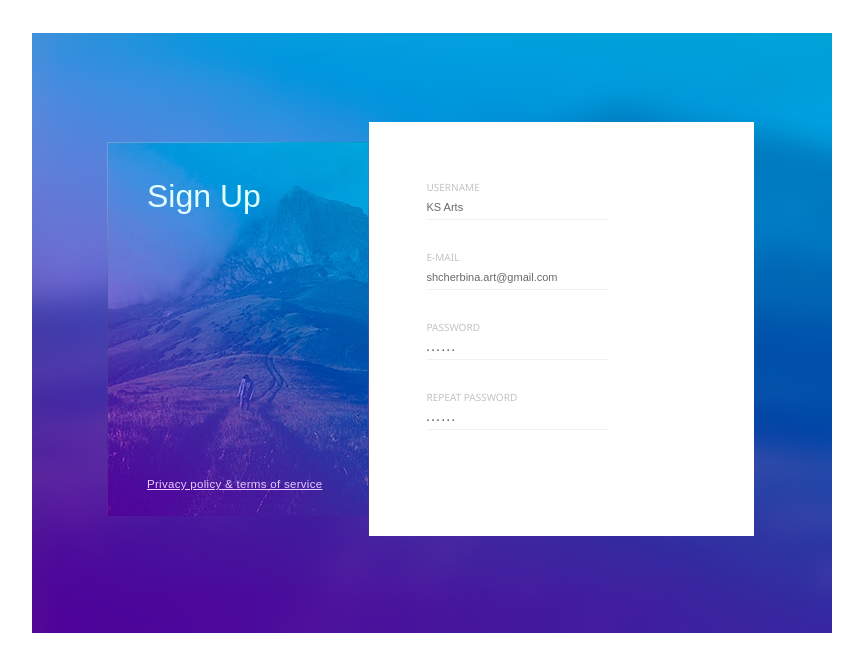
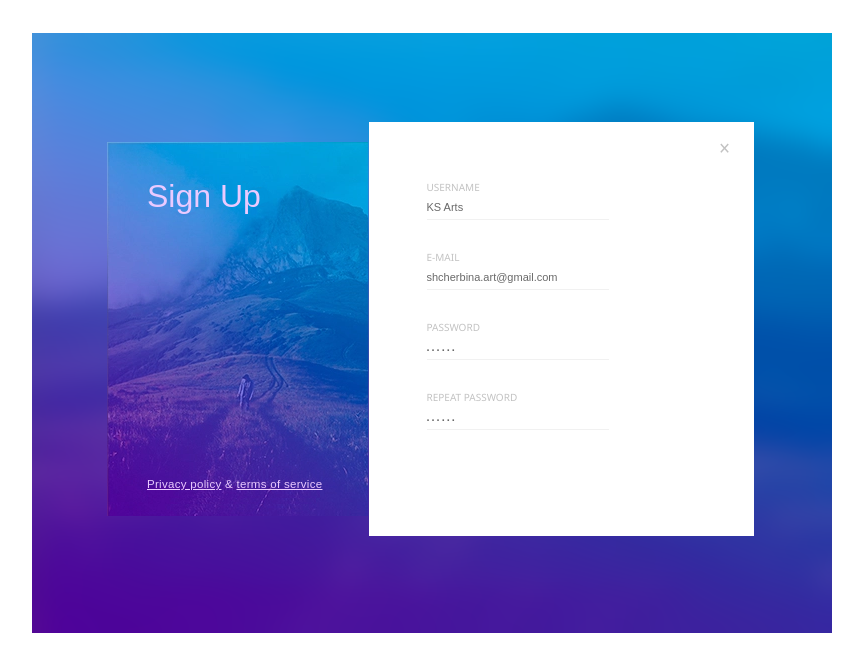
Before and after one commit to LaimonasMas/04-projektas, a plain HTML site: page index.html in a window 1280 px wide. Shown: the whole page, without its empty margins (216-1079 px from the left). Drawn offline with Linux system fonts and the light colour scheme.

Commit message:
85% from start

```diff
--- a/index.html
+++ b/index.html
@@ -12,10 +12,12 @@
         <img src="./Nuotrauka5.png" alt="">
         <div>
             <img id="mountain" src="./Nuotrauka.png" alt="">
-            <h1>Sign Up</h1>
-            <p>Privacy policy & terms of service</p>
+            <h1><a href="#" style="text-decoration: none;">Sign Up</a></h1>
+            <p><a href="#">Privacy policy</a> & <a href="#">terms of service</a></p>
         </div>
+
         <div id="fdiv">
+            <div id="x">✕</div>
             <form>
                 <label for="uname">Username</label>
                 <input type="text" placeholder="KS Arts">
@@ -27,6 +29,7 @@
                 <input class="dots" type="text" placeholder="......">
 
             </form>
+
             <nav>
                 <a href="#"></a>
                 <a href="#"></a>
--- a/main.css
+++ b/main.css
@@ -36,7 +36,7 @@ body {
                     font-weight: lighter;
                     font-size: 11.5px;
                     letter-spacing: 0.3px;
-                    text-decoration: underline;
+                    /* text-decoration: underline; */
                 }
         #fdiv {
             display: inline-block;
@@ -51,6 +51,7 @@ body {
                 display: block;
 
                 margin: 58px;
+
             }
                 label {
                     display: block;
@@ -78,3 +79,17 @@ body {
                     letter-spacing: 2px;
                     font-weight: 900;
                 }
+            #x {
+                display: inline-block;
+                position: absolute;
+                margin-left: calc(100% - 35px);
+                margin-top: 15px;
+                font-family: 'Segoe UI', Tahoma, Geneva, Verdana, sans-serif;
+                font-size: 16px;
+                color: #C2C2C2;
+                font-weight: lighter;
+
+            }
+            a{
+                color: #EACAFF;
+            }
```
